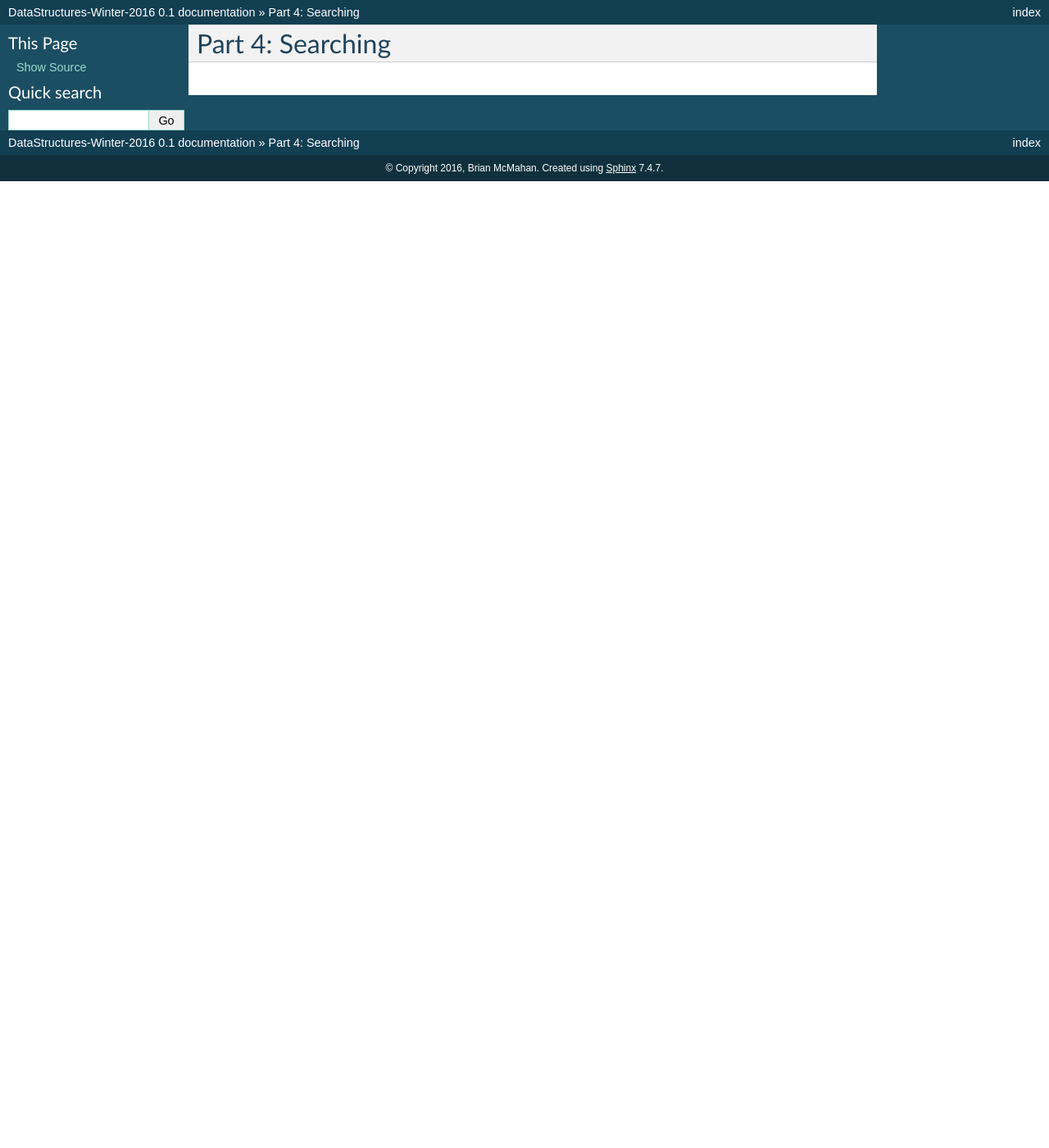
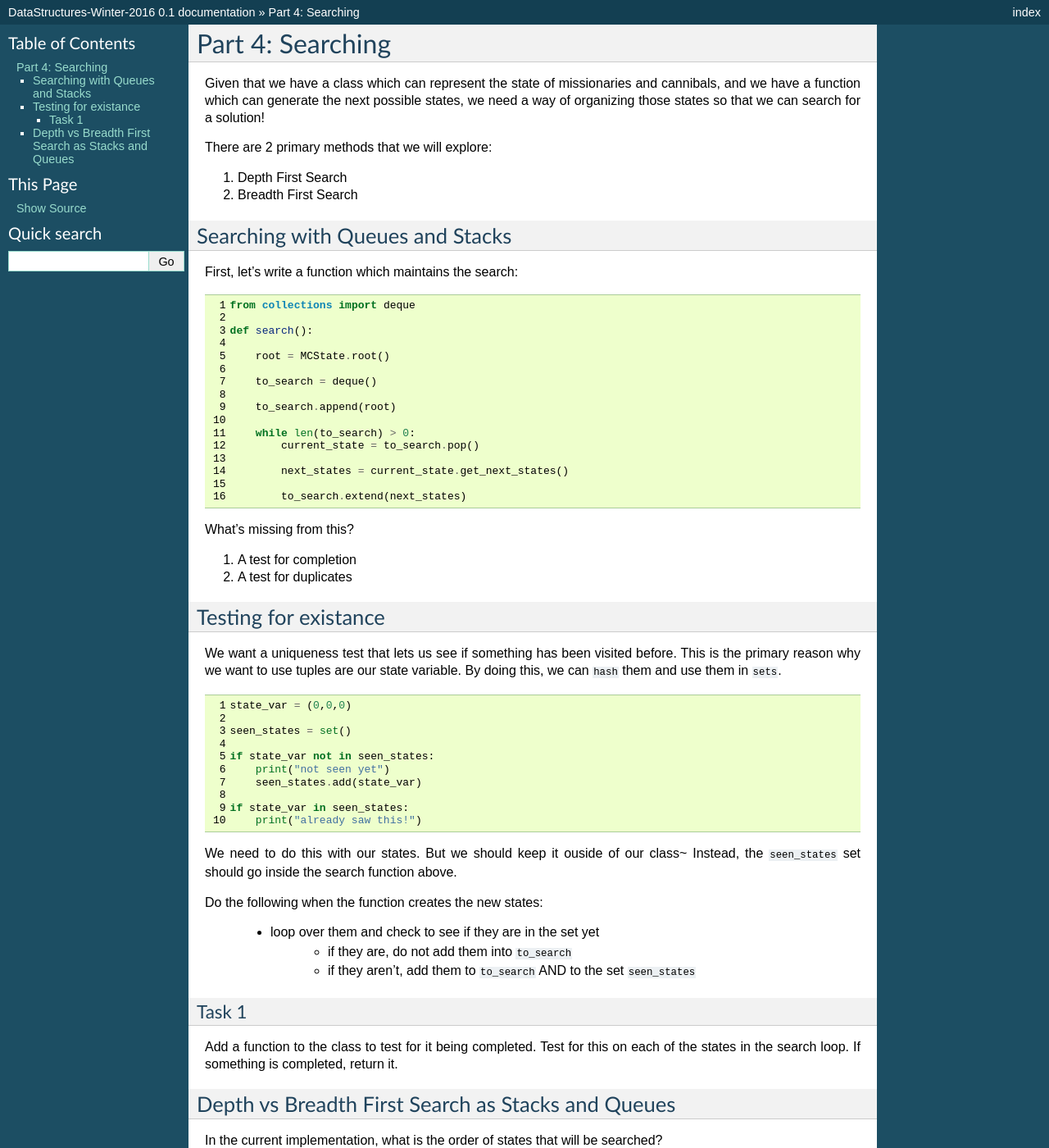
Before and after one commit to Heroes-Academy/DataStructures_Winter0217, a Sphinx documentation site: the page built from docs/source/exercises/week8/part4_searching.rst, in a window 1280 px wide and 1400 px high. Shown: the whole window at 82% size. Built offline with Sphinx 7.4.7, drawn with Linux system fonts in a browser that asks for light colours; some of the changed text lies outside the part shown.

Commit message:
syncing up

```diff
--- a/docs/source/exercises/week8/part3_transitions.rst
+++ b/docs/source/exercises/week8/part3_transitions.rst
@@ -137,7 +137,7 @@ it is added to the list of states.
                     all_states.append(new_state)
 
             return all_states
-            pass
+
 
 
 
--- a/docs/source/exercises/week8/part4_searching.rst
+++ b/docs/source/exercises/week8/part4_searching.rst
@@ -1,2 +1,91 @@
 Part 4: Searching
 =================
+
+Given that we have a class which can represent the state of missionaries and
+cannibals, and we have a function which can generate the next possible states,
+we need a way of organizing those states so that we can search for a solution!
+
+There are 2 primary methods that we will explore:
+
+1. Depth First Search
+2. Breadth First Search
+
+
+Searching with Queues and Stacks
+--------------------------------
+
+First, let's write a function which maintains the search:
+
+.. code-block:: python
+    :linenos:
+
+    from collections import deque
+
+    def search():
+
+        root = MCState.root()
+
+        to_search = deque()
+
+        to_search.append(root)
+
+        while len(to_search) > 0:
+            current_state = to_search.pop()
+
+            next_states = current_state.get_next_states()
+
+            to_search.extend(next_states)
+
+
+What's missing from this?
+
+1. A test for completion
+2. A test for duplicates
+
+
+Testing for existance
+---------------------
+
+We want a uniqueness test that lets us see if something has been visited before.
+This is the primary reason why we want to use tuples are our state variable.
+By doing this, we can :code:`hash` them and use them in :code:`sets`.
+
+.. code-block:: python
+    :linenos:
+
+    state_var = (0,0,0)
+
+    seen_states = set()
+
+    if state_var not in seen_states:
+        print("not seen yet")
+        seen_states.add(state_var)
+
+    if state_var in seen_states:
+        print("already saw this!")
+
+We need to do this with our states. But we should keep it ouside of our class~
+Instead, the :code:`seen_states` set should go inside the search function above.
+
+Do the following when the function creates the new states:
+
+    - loop over them and check to see if they are in the set yet
+        + if they are, do not add them into :code:`to_search`
+        + if they aren't, add them to :code:`to_search` AND to the set :code:`seen_states`
+
+
+Task 1
+^^^^^^
+
+Add a function to the class to test for it being completed.  Test for this on each
+of the states in the search loop.  If something is completed, return it.
+
+
+Depth vs Breadth First Search as Stacks and Queues
+--------------------------------------------------
+
+In the current implementation, what is the order of states that will be searched?
+
+The way to answer that is to think about what :code:`to_search` is doing.
+It is taking the right most item (with the :code:`pop` function) and searching
+its children.  It is putting the children onto the right as well (with :code:`extend`).
```
Also changed, not shown: docs/source/week8.1.rst (added, +50 -0 lines), docs/source/week8.rst (+7 -41 lines).
